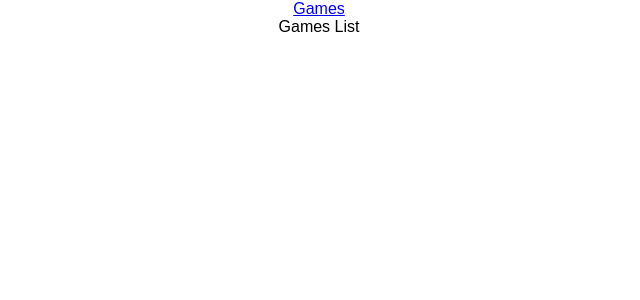
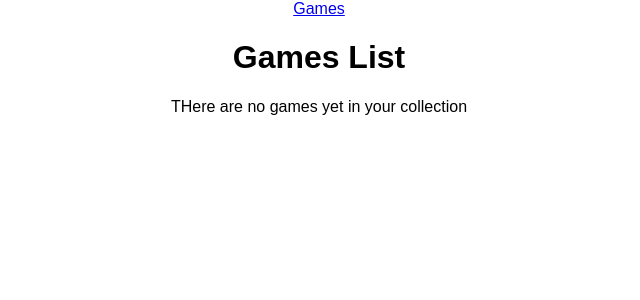
Before and after one commit to yyandrew/react-demo, a React (Create React App) app: page /games in a window 1280 px wide. Shown: the top 300 px of the page, without its empty margins (321-961 px from the left). Built offline with nearby package versions, Linux system fonts and the light colour scheme.

Commit message:
MISC - Add GameLists component
- Use connect api to map redux state to react component's props

```diff
--- /dev/null
+++ b/src/component/GamesList.js
@@ -0,0 +1,15 @@
+import React from 'react';
+export function GamesList({games}) {
+  const emptyMessage = (
+    <p>THere are no games yet in your collection</p>
+  );
+
+  const gamesList = (
+    <p>games list</p>
+  );
+  return  (
+    <div>
+      { games.length === 0 ? emptyMessage : gamesList }
+    </div>
+  )
+}
--- a/src/component/GamesPage.js
+++ b/src/component/GamesPage.js
@@ -1,11 +1,22 @@
 import React from 'react';
+import { connect } from 'react-redux';
+import { GamesList } from './GamesList';
 
 class GamesPage extends React.Component {
   render() {
     return (
-      <div>Games List</div>
+      <div>
+        <h1>Games List</h1>
+        <GamesList games={this.props.games}></GamesList>
+      </div>
     )
   }
 }
 
-export default GamesPage;
+function mapStateToProps(state) {
+  return {
+    games: state.games
+  }
+}
+
+export default connect(mapStateToProps)(GamesPage);
```
Also changed, not shown: 1 other file (tests, documents, lock files or other folders).
